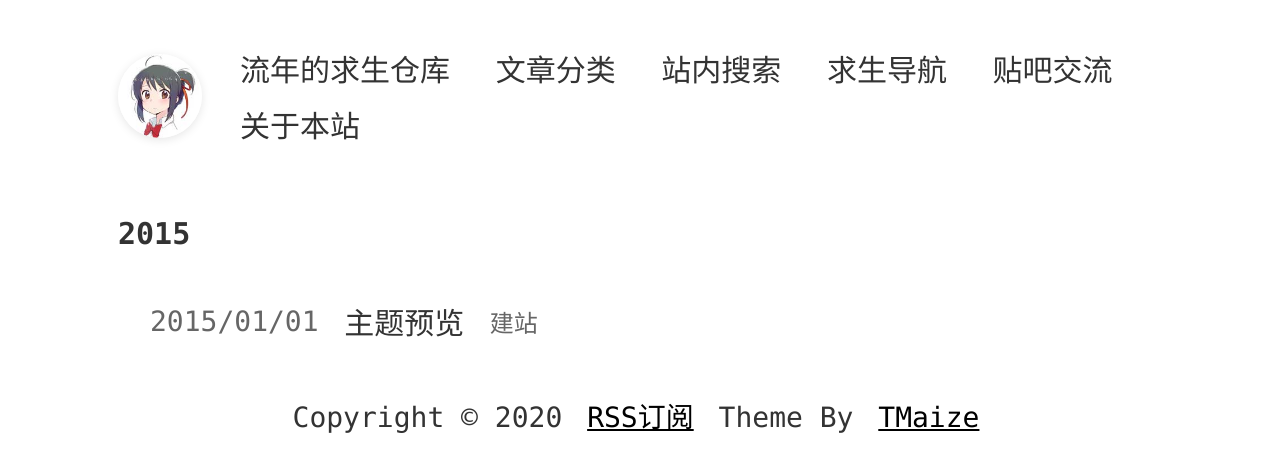
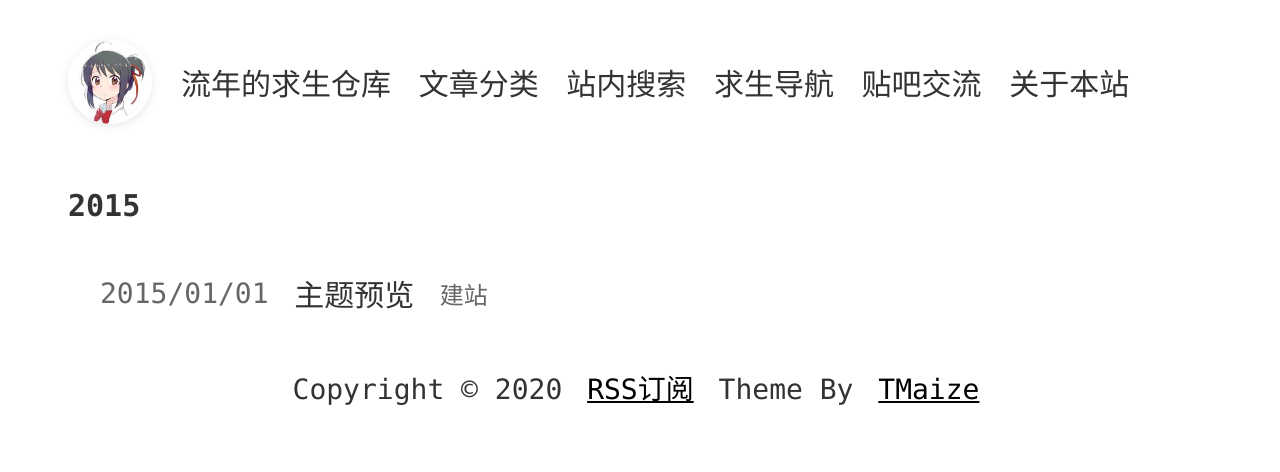
Before and after one commit to gittime999/tz, a Jekyll site: the page built from index.html, in a window 1280 px wide. Shown: the top 472 px of the page. Built offline with Jekyll 4.4.1, drawn with Linux system fonts in a browser that asks for light colours; comment, search, counter and statistics services are not loaded.

Commit message:
Update common.css

```diff
--- a/static/css/common.css
+++ b/static/css/common.css
@@ -110,7 +110,7 @@ body::-webkit-scrollbar {
 }
 body {
   width: 100%;
-  max-width: 1100px;
+  max-width: 1200px;
   padding: 0 28px;
   margin: 0 auto;
 }
@@ -148,7 +148,7 @@ body {
 .header .menu a {
   font-size: 30px;
   display: inline-block;
-  margin: 0 18px;
+  margin: 0 9px;
   padding: 6px 0;
   white-space: nowrap;
 }
```
